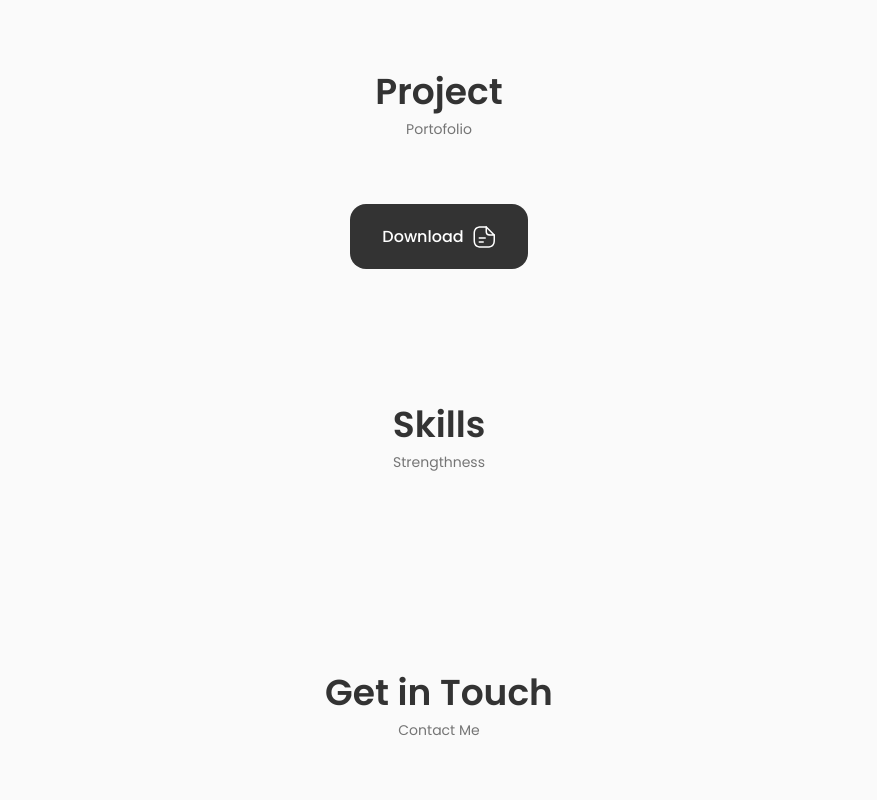
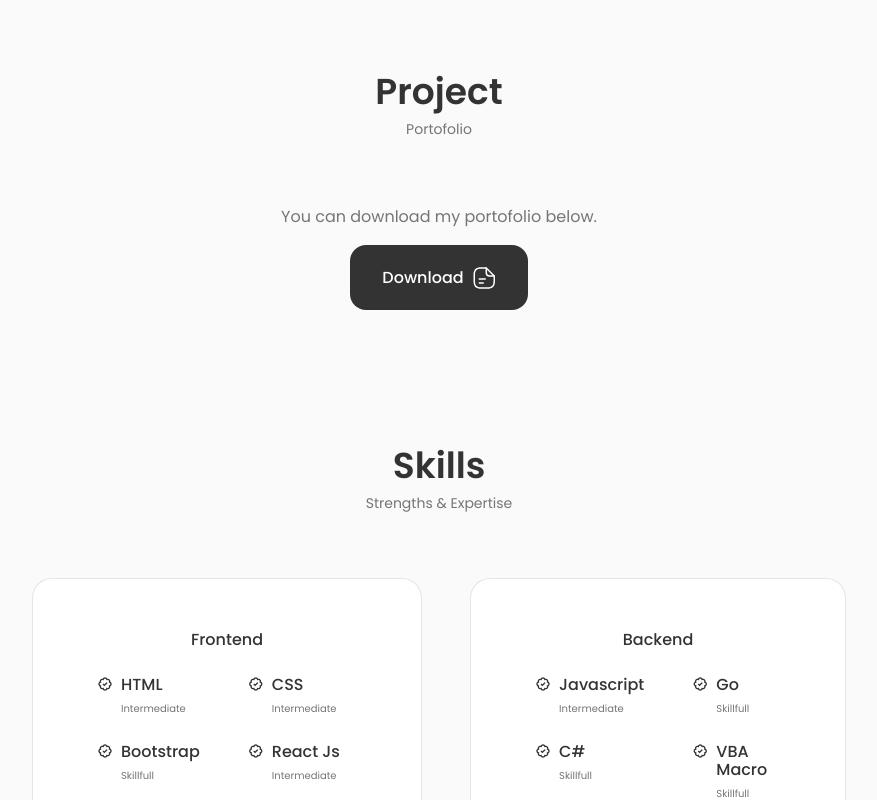
Before and after one commit to nagetpresto/porto_2024, a React (Create React App) app: page / in a window 1280 px wide. Shown: the part 2000-2800 px from the top of the page, without its empty margins (201-1078 px from the left). Built offline with nearby package versions, Linux system fonts and the light colour scheme.

Commit message:
add skills

```diff
--- a/src/Data.js
+++ b/src/Data.js
@@ -105,4 +105,25 @@ const dataEducation = [
     }
 ]
 
-export { dataExperience, dataAboutMe, dataEducation };
+const dataSkill = [
+    {
+        "id": 1,
+        "title": "Frontend",
+        "name": ["HTML","CSS","Bootstrap","React Js","Nintex Form", "Javascript"],
+        "level": ["Intermediate","Intermediate","Skillfull", "Intermediate", "Intermediate"]
+    },
+    {
+        "id": 2,
+        "title": "Backend",
+        "name": ["Javascript", "Go", "C#", "VBA Macro", "Laravel", "SQL"],
+        "level": ["Intermediate","Skillfull","Skillfull", "Skillfull", "Beginner", "Intermediate"]
+    },
+    {
+        "id": 3,
+        "title": "Mechanical Engineering",
+        "name": ["Solidworks", "Arduino", "MATLAB"],
+        "level": ["Intermediate","Skillfull","Skillfull"]
+    },
+
+]
+export { dataExperience, dataAboutMe, dataEducation, dataSkill };
--- a/src/components/project/Project.css
+++ b/src/components/project/Project.css
@@ -1,10 +1,22 @@
 .project__container {
-    grid-template-columns: max-content;
+    grid-template-columns: 1fr;
     justify-content: center;
+    padding: 0 7%;
+}
+
+.project__description{
+    margin-bottom: var(--mb-1);
+    text-align: center;
+}
+
+.project__content{
+    display: flex;
+    flex-direction: column;
+    align-items: center;
 }
 
 @media screen and (max-width: 350px) {
-    .project__content{
+    /* .project__content{
         padding: 0 5%;
-    }
+    } */
 }
--- a/src/components/project/Project.jsx
+++ b/src/components/project/Project.jsx
@@ -10,6 +10,10 @@ const Project = () => {
 
         <div className="project__container container grid">
             <div className="project__content">
+                <p className="project__description">
+                    You can download my portofolio below.
+                </p>
+
                 <a download="" href={Porto} className="button button--flex">
                     Download
                     <svg
--- /dev/null
+++ b/src/components/skills/Data.jsx
@@ -0,0 +1,28 @@
+import React from 'react'
+
+export const Data = ({ id, title, name, level }) => {
+  return (
+
+    <div className="skill__content">
+        <h3 className="skill__title">{title}</h3>
+        <div className="skill__box grid">
+                {
+                    name?.map((data,i) => {
+                        return (
+
+                            <div key={i} className="skill__data">
+                                <i className="bx bx-badge-check"></i>
+
+                                <div>
+                                    <h3 className="skill__name">{data}</h3>
+                                    <span className="skill__level">{level[i]}</span>
+                                </div>
+                            </div>
+
+                        )
+                    })
+                }
+        </div>
+    </div>
+  )
+}
--- a/src/components/skills/Skill.css
+++ b/src/components/skills/Skill.css
@@ -0,0 +1,91 @@
+.skill__container{
+    grid-template-columns: repeat(2, 1fr);
+    column-gap: 3rem;
+    justify-content: center;
+    padding: 0 7%;
+}
+
+.skill__content{
+    background-color: var(--container-color);
+    border: 1px solid rgba(0,0,0,0.1);
+    padding: 3rem 4rem;
+    border-radius: 1.25rem;
+}
+
+.skill__title{
+    font-size: var(--normal-font-size);
+    font-weight: var(--font-medium);
+    text-align: center;
+    margin-bottom: var(--mb-1-5);
+}
+
+.skill__box{
+    grid-template-columns: repeat(2, 0.5fr);
+    column-gap: 3rem;
+    justify-content: center;
+}
+
+.skill__data{
+    display: flex;
+    column-gap: 0.5rem;
+}
+
+.skill .bx-badge-check{
+    font-size: var(--normal-font-size);
+    color: var(--title-color);
+}
+
+.skill__name{
+    font-size: var(--normal-font-size);
+    font-weight: var(--font-medium);
+    line-height: 18px;
+}
+
+.skill__level{
+    font-size: var(--tiny-font-size);
+}
+
+/*=============== BREAKPOINTS ===============*/
+/* For large devices */
+@media screen and (max-width: 992px) {
+    .skill__container{
+        grid-template-columns: repeat(1, 0.5fr);
+        padding: 0 5%;
+    }
+
+    .skill__box{
+        column-gap: 2rem;
+    }
+  }
+
+  /* For medium devices */
+  @media screen and (max-width: 768px) {
+    .skill .bx-badge-check{
+        padding-top: 2%;
+    }
+  }
+
+  @media screen and (max-width: 576px) {
+    .skill__content{
+        padding: 3rem 2rem;
+    }
+
+  }
+
+  /* For small devices */
+  @media screen and (max-width: 350px) {
+    .skill__content{
+        padding: 3rem 1.7rem;
+    }
+
+    .skill__box{
+        column-gap: 1rem;
+    }
+
+    .skill__name {
+        font-size: var(--tiny-font-size);
+    }
+    .skill .bx-badge-check{
+        padding-top: 3%;
+    }
+  }
--- a/src/components/skills/Skill.jsx
+++ b/src/components/skills/Skill.jsx
@@ -1,12 +1,25 @@
 import React from 'react'
+import {Data} from './Data'
+import "./Skill.css"
+import { dataSkill } from '../../Data'
 
 const Skill = () => {
   return (
     <section className="skill section" id="skill">
         <h2 className="section__title">Skills</h2>
-        <span className="section__subtitle">Strengthness</span>
+        <span className="section__subtitle">Strengths & Expertise</span>
 
         <div className="skill__container container grid">
+        {
+            dataSkill?.map((data,i) => {
+                return (
+                    <Data
+                        key={i}
+                        {...data}
+                    />
+                )
+            })
+        }
 
         </div>
     </section>
```
